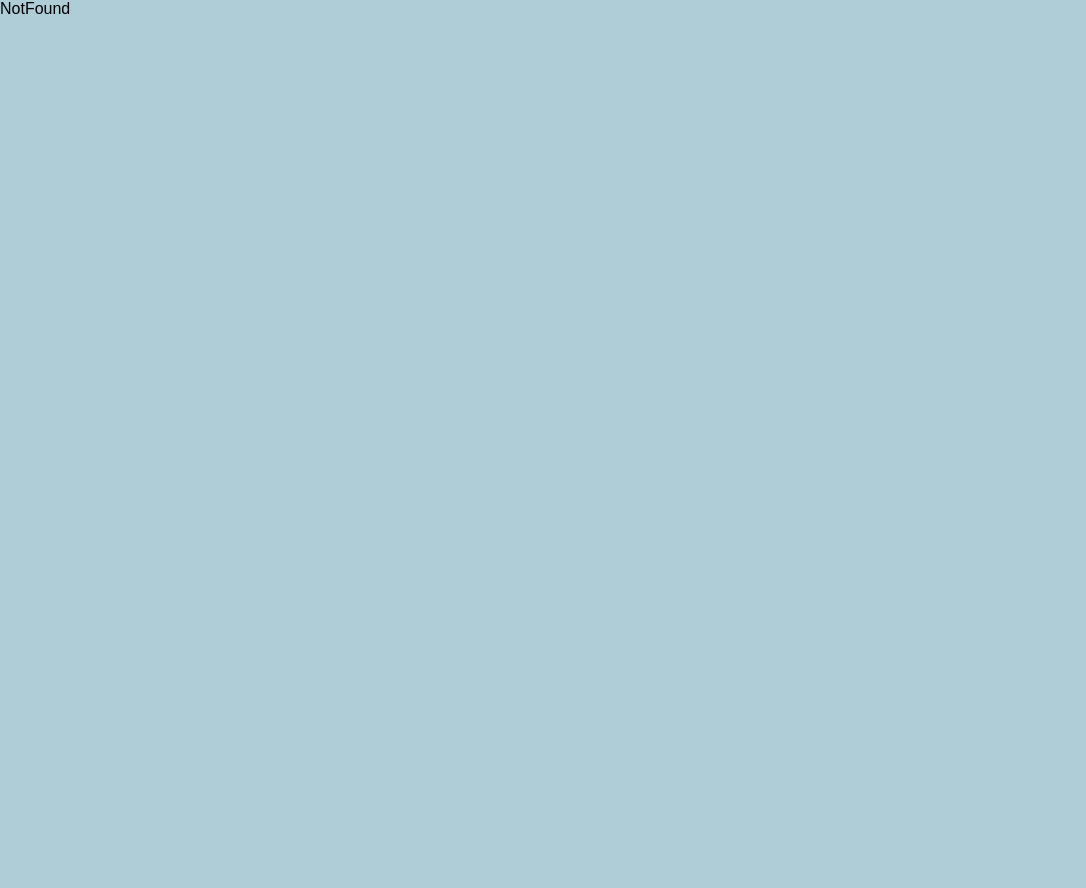
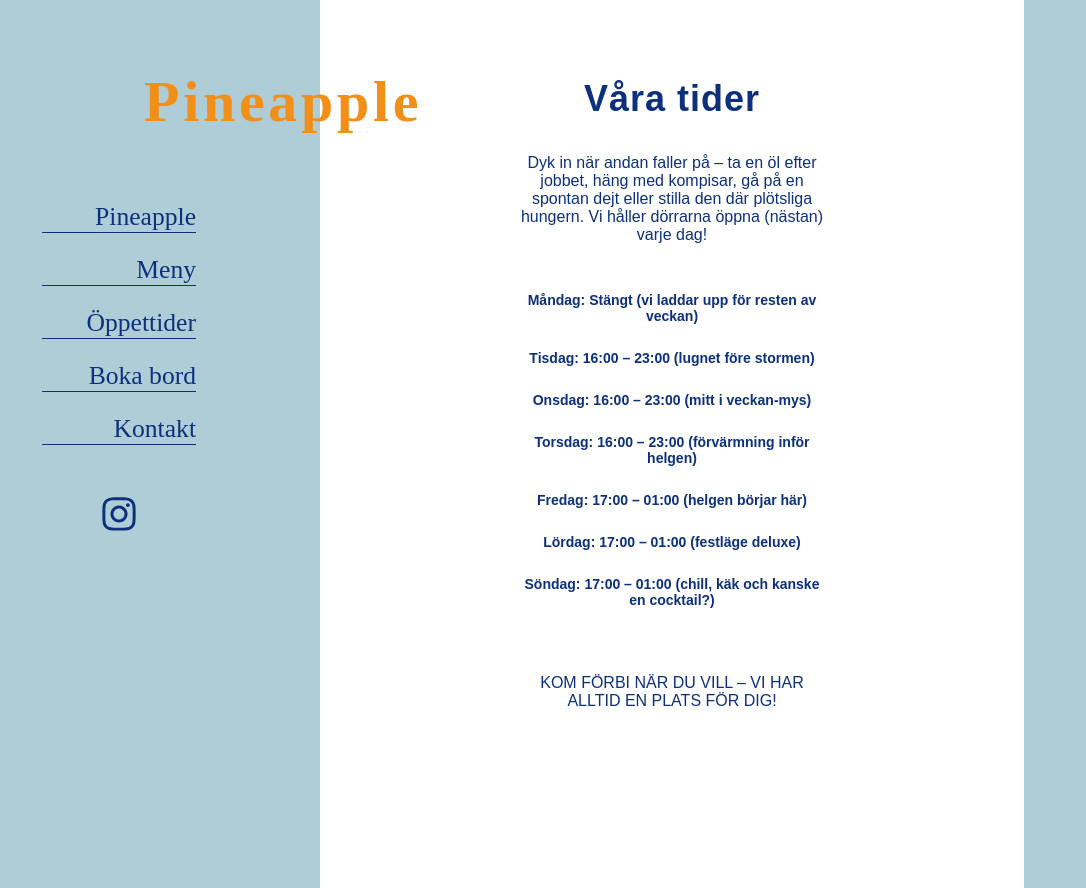
Before and after one commit to carolinmimmie/pineapple, a React (Vite) app: page /openhours in a window 1280 px wide. Before the commit this address had no page. Shown: the whole page, without its empty margins (0-1086 px from the left). Before the commit the page ends 800 px from the top, so only its background shows below. Built offline with nearby package versions, Linux system fonts and the light colour scheme.

Commit message:
renamed about to openHours

```diff
--- a/src/Router.tsx
+++ b/src/Router.tsx
@@ -4,8 +4,8 @@ import NotFound from "./pages/NotFound";
 import Home from "./pages/Home";
 import Bookings from "./pages/Bookings";
 import Menu from "./pages/Menu";
-import About from "./pages/About";
 import Contact from "./pages/Contact";
+import OpenHours from "./pages/OpenHours";
 
 export const router = createBrowserRouter([
   {
@@ -18,7 +18,7 @@ export const router = createBrowserRouter([
       { path: "/bookings", element: <Bookings /> },
       { path: "/menu", element: <Menu /> },
       { path: "/contact", element: <Contact /> },
-      { path: "/about", element: <About /> },
+      { path: "/openhours", element: <OpenHours /> },
     ],
   },
 ]);
--- a/src/components/header/NavItems.tsx
+++ b/src/components/header/NavItems.tsx
@@ -4,7 +4,7 @@ import { NavLink } from "react-router-dom";
 const links = [
   { path: "/", label: "Pineapple" },
   { path: "/menu", label: "Meny" },
-  { path: "/about", label: "Öppettider" },
+  { path: "/openhours", label: "Öppettider" },
   { path: "/bookings", label: "Boka bord" },
   { path: "/contact", label: "Kontakt" },
 ];
--- a/src/pages/About.tsx
+++ b/src/pages/OpenHours.tsx
@@ -1,8 +1,8 @@
-const About = () => {
+const OpenHours = () => {
   return (
-    <div className="about">
+    <div className="openhours">
       <section>
-        <div className="about-text">
+        <div className="openhours-text">
           <h2>Våra tider</h2>
           <p>
             Dyk in när andan faller på – ta en öl efter jobbet, häng med
@@ -10,7 +10,7 @@ const About = () => {
             hungern. Vi håller dörrarna öppna (nästan) varje dag!
           </p>
         </div>
-        <div className="about-list">
+        <div className="openhours-list">
           <ul>
             <li>Måndag: Stängt (vi laddar upp för resten av veckan)</li>
             <li>Tisdag: 16:00 – 23:00 (lugnet före stormen)</li>
@@ -27,4 +27,4 @@ const About = () => {
   );
 };
 
-export default About;
+export default OpenHours;
--- a/src/styles/_home.scss
+++ b/src/styles/_home.scss
@@ -3,8 +3,9 @@
 .home {
   display: flex;
   flex-direction: column;
-
   @include m.forSize(desktop) {
+    margin-right: auto;
+    justify-content: space-between;
     flex-direction: row;
     flex-wrap: wrap;
     gap: 4rem;
@@ -15,7 +16,7 @@
     height: 562px;
 
     @include m.forSize(desktop) {
-      width: 375px;
+      width: 46%;
       height: 483px;
     }
 
--- a/src/styles/_about.scss
+++ b/src/styles/_openhours.scss
@@ -1,7 +1,7 @@
 @use "./variables.scss" as v;
 @use "./mixins.scss" as m;
 
-.about {
+.openhours {
   background: v.$secondary-color;
   padding:0px 18px 88px;
   color: v.$primary-text-color;
@@ -10,10 +10,6 @@
   align-items: center;
   height: 100vh;
   overflow-y: scroll;
-  @include m.forSize(desktop) {
-    width: 70%;
-    margin-right: auto;
-  }
   section{
     display: flex;
     flex-direction: column;
@@ -22,7 +18,7 @@
 
 
 
-  .about-text {
+  .openhours-text {
     display: flex;
     flex-direction: column;
     align-items: center;
@@ -43,7 +39,7 @@
 
     }
   }
-.about-list{
+.openhours-list{
     display: flex;
     flex-direction: column;
     align-items: center;
--- a/src/styles/layout.scss
+++ b/src/styles/layout.scss
@@ -6,7 +6,7 @@
 @use "./home.scss";
 @use "./menu/menu.scss";
 @use "./menu/menu-items.scss";
-@use "./about.scss";
+@use "./openhours.scss";
 * {
   margin: 0;
   padding: 0;
@@ -38,8 +38,10 @@ body {
     width: 100%;
 
     @include m.forSize(desktop) {
-      margin: px;
-      width: 75%;
+
+      width: 55%;
+      margin:left;
+     background-color: pink;
     }
   }
 }
--- a/src/styles/menu/_menu.scss
+++ b/src/styles/menu/_menu.scss
@@ -9,10 +9,6 @@
     flex-direction: column;
     height: 100vh;
     overflow-y: scroll;
-    @include m.forSize(desktop) {
-        width:70%;
-        margin-right: auto;
-      }
 
     h2 {
         text-align: center;
```
